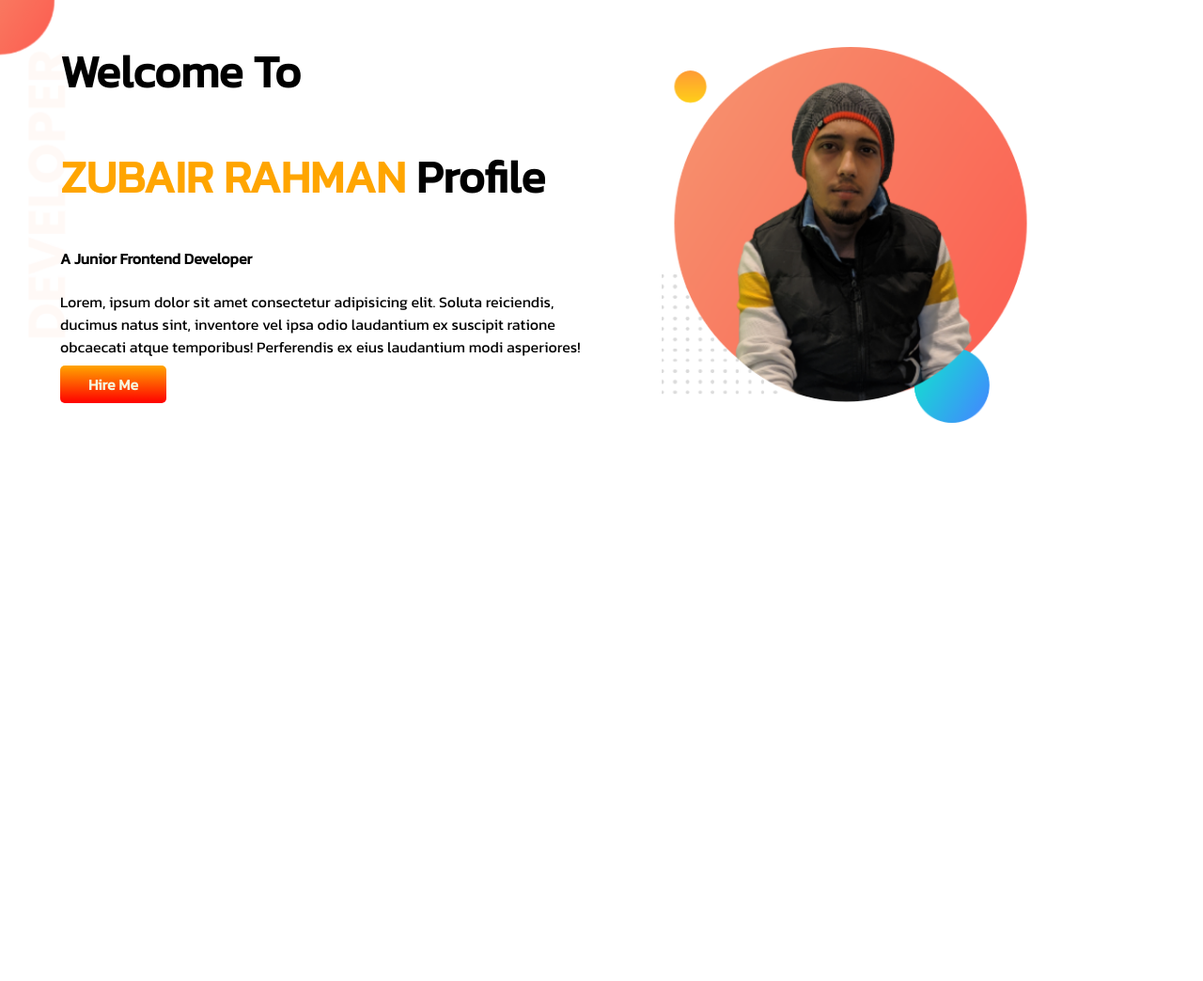
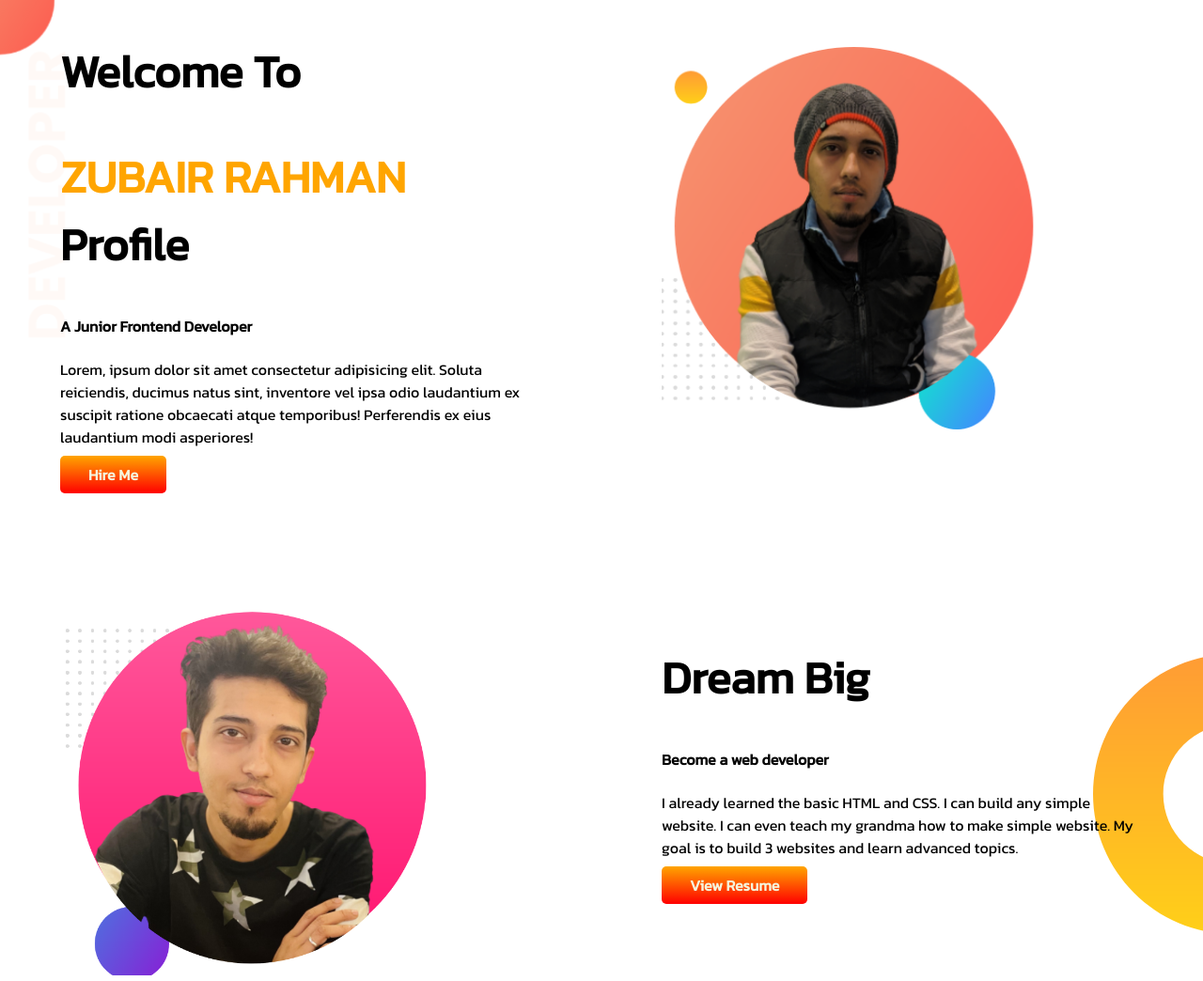
Before and after one commit to ZUBAIR-RAHMAN/Protfolio, a plain HTML site: page index.html in a window 1280 px wide. Shown: the whole page at 94% size. Before the commit the page ends 800 px from the top, so only its background shows below. Drawn offline with Linux system fonts and the light colour scheme.

Commit message:
second section done

```diff
--- a/css/style.css
+++ b/css/style.css
@@ -12,12 +12,13 @@ h1{
 .half-width{
     width: 50%;
     padding-left: 5%;
+    padding-right: 5%;
 }
 section{
     display: flex;
 }
 section img{
-    width: 70%;
+    width: 80%;
 }
 .link-button{
     text-decoration: none;
@@ -31,3 +32,17 @@ section img{
     background-image: url(../images/top-banner.png);
     background-repeat: no-repeat;
 }
+.dream-big{
+    margin-top: 10%;
+    background-image: url(../images/dream-bg.png);
+    background-repeat: no-repeat;
+    background-position: right;
+}
+.resume-button{
+    text-decoration: none;
+    background-image: -webkit-linear-gradient(orange, red);
+    padding: 8px 30px;
+    color: beige;
+    border-radius: 5px;
+    font-weight: 700;
+}
--- a/index.html
+++ b/index.html
@@ -27,6 +27,17 @@
             <img src="images/zubair-bg.png" style="margin-top: 50px;">
         </div>
     </section>
+    <section class="dream-big">
+        <div class="half-width">
+            <img src="images/zubair-bg2.png" alt="">
+        </div>
+        <div class="half-width">
+            <h1>Dream Big</h1>
+            <h4>Become a web developer</h4>
+            <p>I already learned the basic HTML and CSS. I can build any simple website. I can even teach my grandma how to make simple website. My goal is to build 3 websites and learn advanced topics.</p>
+            <a class="resume-button" target="_blank" href="https://mybdjobs.bdjobs.com/mybdjobs/masterview.asp">View Resume</a>
+        </div>
+    </section>
 </body>
 
 </html>
```
Also changed, not shown: images/zubair-bg2.png (added).
